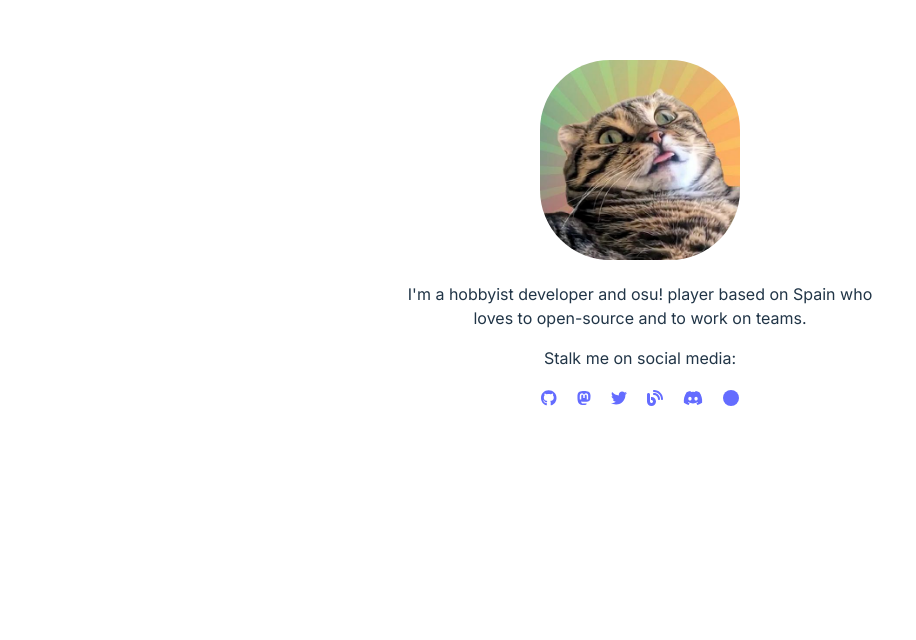
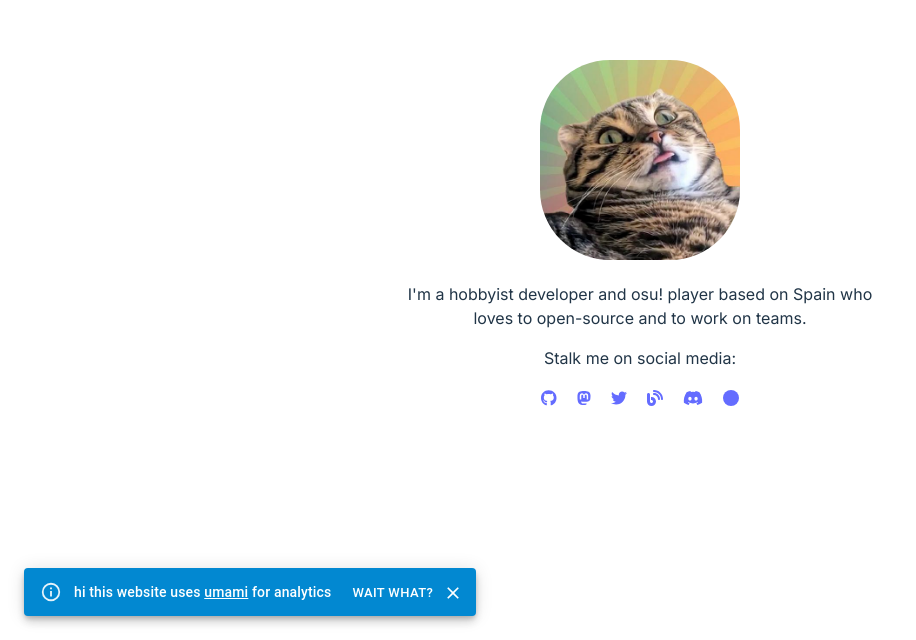
Before and after one commit to SrIzan10/mainwebsite, a React (Vite) app: page / in a window 1280 px wide. Shown: the part 160-800 px from the top of the page, without its empty margins (0-916 px from the left). Built offline with nearby package versions, Linux system fonts and the light colour scheme.

Commit message:
feat: analytics notice

```diff
--- /dev/null
+++ b/src/AnalyticsNotice.tsx
@@ -0,0 +1,85 @@
+import React from 'react';
+import MuiAlert, { AlertProps } from "@mui/material/Alert";
+import Snackbar from "@mui/material/Snackbar";
+import Button from '@mui/material/Button';
+import IconButton from '@mui/material/IconButton';
+import CloseIcon from '@mui/icons-material/Close';
+import Modal from '@mui/material/Modal';
+import Box from '@mui/material/Box';
+import Typography from "@mui/material/Typography";
+
+const modalStyle = {
+    position: 'absolute',
+    top: '50%',
+    left: '50%',
+    transform: 'translate(-50%, -50%)',
+    width: 400,
+    bgcolor: 'background.paper',
+    border: '2px solid #000',
+    boxShadow: 24,
+    p: 4,
+};
+
+const Alert = React.forwardRef<HTMLDivElement, AlertProps>(function Alert(
+    props,
+    ref,
+) {
+    return <MuiAlert elevation={6} ref={ref} variant="filled" {...props} />;
+});
+export default function AnalyticsNotice() {
+    const [open, setOpen] = React.useState(window.localStorage.getItem('analyticsNotice') !== 'false');
+
+    const [modalOpen, setModalOpen] = React.useState(false);
+    const handleModalOpen = () => setModalOpen(true);
+    const handleModalClose = () => setModalOpen(false);
+    const handleClose = (_event?: React.SyntheticEvent | Event, reason?: string) => {
+        if (reason === 'clickaway') {
+            return;
+        }
+
+        setOpen(false);
+        setModalOpen(false);
+        window.localStorage.setItem('analyticsNotice', 'false');
+    };
+
+    const action = (
+        <React.Fragment>
+            <Button color="secondary" size="small" onClick={handleModalOpen} sx={{ color: 'white' }}>
+                WAIT WHAT?
+            </Button>
+            <IconButton
+                size="small"
+                aria-label="close"
+                color="inherit"
+                onClick={handleClose}
+            >
+                <CloseIcon fontSize="small" sx={{ color: 'white' }}/>
+            </IconButton>
+        </React.Fragment>
+    );
+    return (
+        <div>
+            <Snackbar open={open} onClose={handleClose} action={action}>
+                <Alert severity="info" action={action}>hi this website uses <a href='https://umami.is' style={{ color: "white" }}><u>umami</u></a> for analytics</Alert>
+            </Snackbar>
+            <Modal
+                open={modalOpen}
+                onClose={() => handleClose()}
+                aria-labelledby="modal-modal-title"
+                aria-describedby="modal-modal-description"
+            >
+                <Box sx={modalStyle}>
+                    <Typography id="modal-modal-title" variant="h6" component="h2">
+                        Analytics
+                    </Typography>
+                    <Typography id="modal-modal-description" sx={{ mt: 2 }}>
+                        Umami is used to track page visits. These aren't sold to anyone and are just to see what you guys like.
+
+                        Endpoint is https://analytics.srizan.dev
+                    </Typography>
+                </Box>
+            </Modal>
+        </div>
+
+    )
+}
--- a/src/main.tsx
+++ b/src/main.tsx
@@ -6,6 +6,7 @@ import { createBrowserRouter, RouterProvider } from "react-router-dom";
 import { ThemeProvider, createTheme } from '@mui/material/styles';
 import Blog from "./Blog.tsx";
 import {BlogPost} from "./BlogPost.tsx";
+import AnalyticsNotice from "./AnalyticsNotice.tsx";
 
 const router = createBrowserRouter([
     {
@@ -40,6 +41,7 @@ prefersDarkMode.addEventListener('change', () => {
 ReactDOM.createRoot(document.getElementById('root') as HTMLElement).render(
   <React.StrictMode>
       <ThemeProvider theme={darkTheme}>
+          <AnalyticsNotice />
           <RouterProvider router={router} />
       </ThemeProvider>
   </React.StrictMode>,
```
